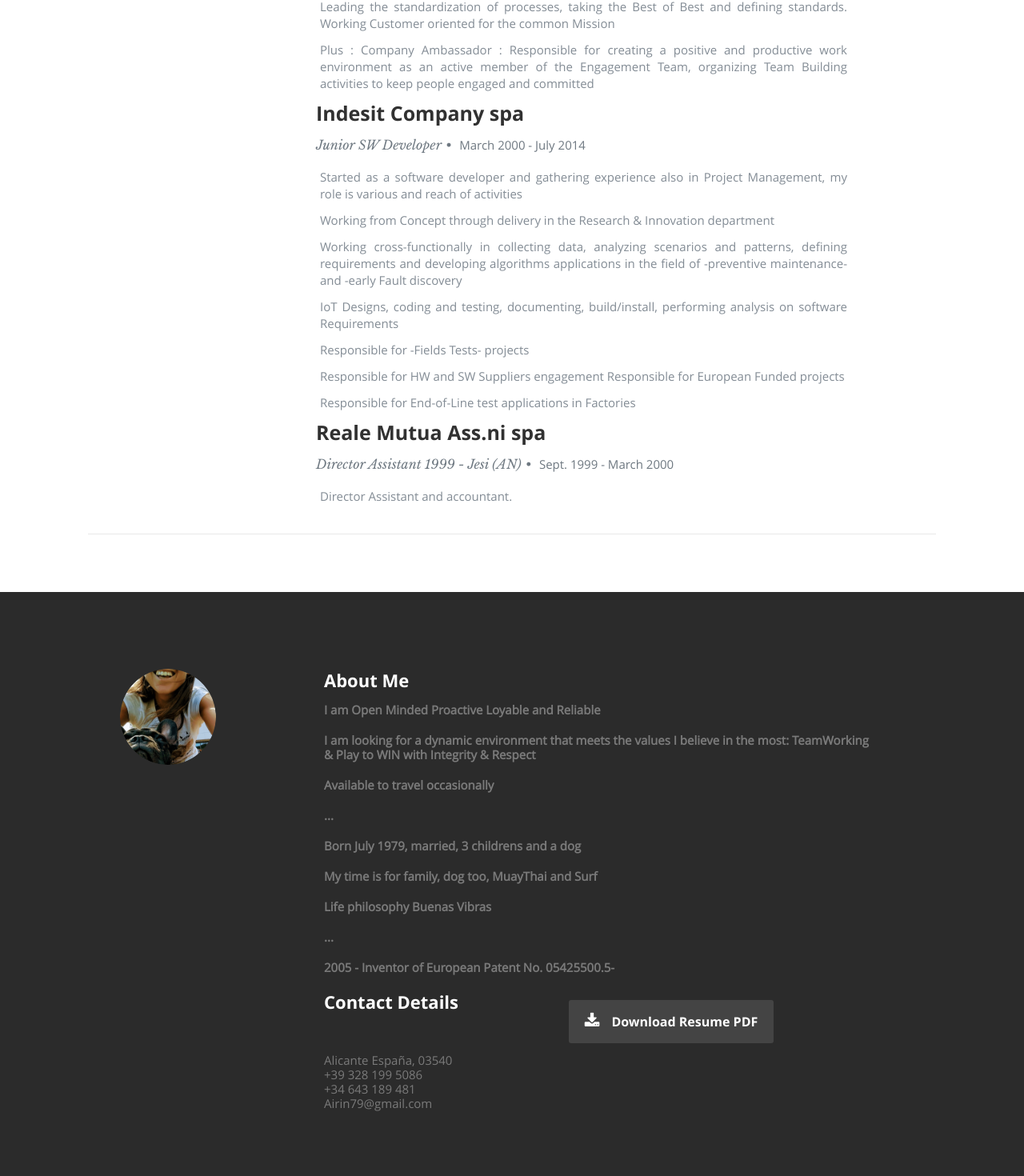
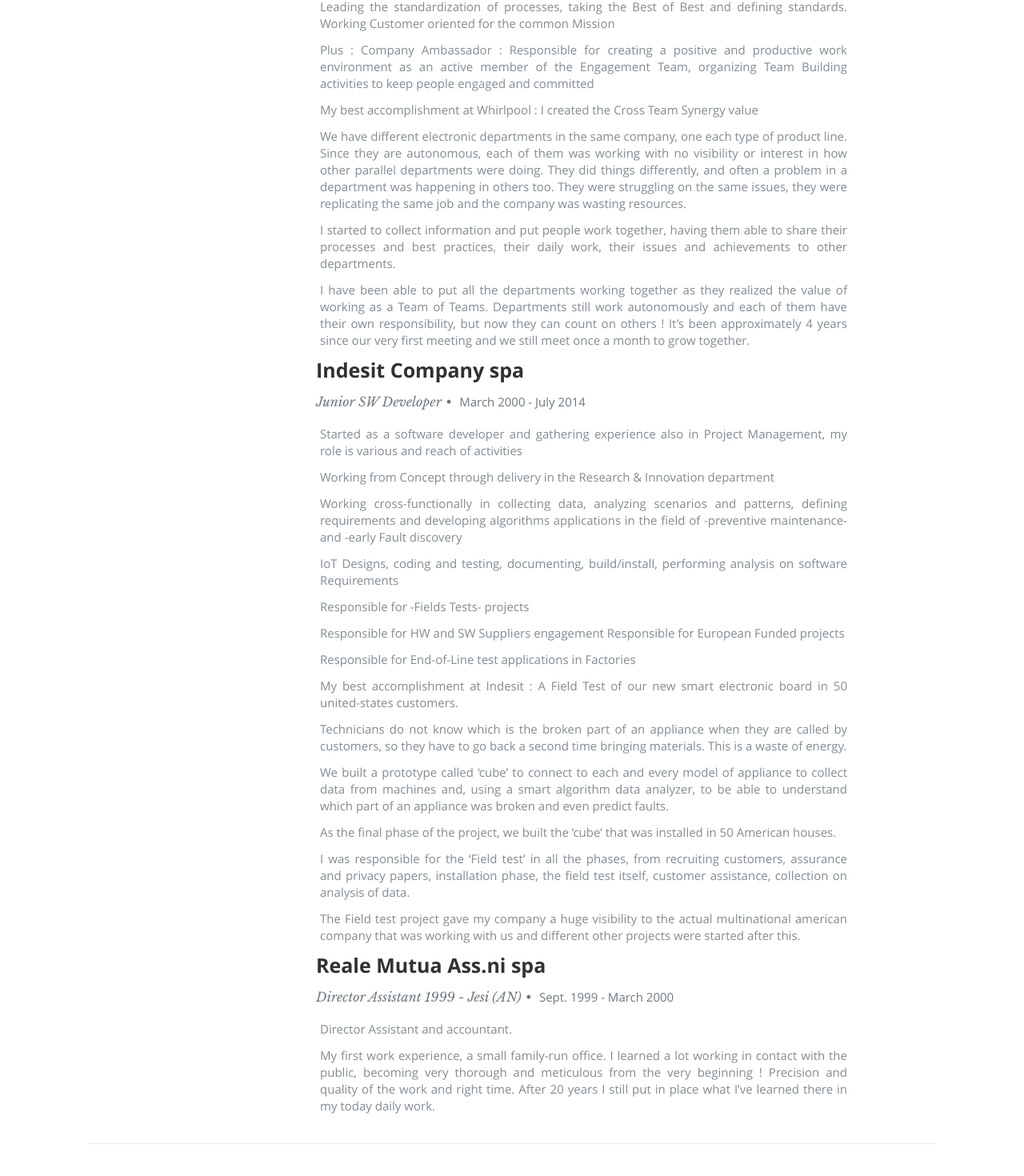
Before and after one commit to tbakerx/react-resume-template, a React (Create React App) app: page / in a window 1280 px wide. Shown: the part 2158-3628 px from the top of the page at 80% size. Built offline with nearby package versions, Linux system fonts and the light colour scheme.

Commit message:
My best accomplishment and where in years added

```diff
--- a/public/resumeData_en.json
+++ b/public/resumeData_en.json
@@ -6,6 +6,8 @@
     "bio": [
       "I am Open Minded   Proactive   Loyable and Reliable",
       "I am looking for a dynamic environment that meets the values I believe in the most: TeamWorking & Play to WIN with Integrity & Respect",
+      "Where and How in years from now ? Something I often think about. It scares me a little cos I’ll still be struggling with project timing and deliveries screaming at keyboards and screens 😂 What I am sure of is that I will continue to put in all the effort to be the best version of myself, to keep being a successful and happy woman. And I will be doing this with people that believe in me and give me the opportunity to grow and do great things together ",
+
       "Available to travel occasionally",
       " ... ",
       "Born July 1979, married, 3 childrens and a dog",
@@ -78,7 +80,11 @@
         "I am defining processes, Requirements, Analysis of data and tools to best suit to each need",
         "Responsible for standardizing the best practices and the best processes among different cross appliances electronic organizations",
         "Leading the standardization of processes, taking the Best of Best and defining standards. Working Customer oriented for the common Mission",
-        "Plus : Company Ambassador : Responsible for creating a positive and productive work environment as an active member of the Engagement Team, organizing Team Building activities to keep people engaged and committed"
+        "Plus : Company Ambassador : Responsible for creating a positive and productive work environment as an active member of the Engagement Team, organizing Team Building activities to keep people engaged and committed",
+        "My best accomplishment at Whirlpool : I created the Cross Team Synergy value ",
+        "We have different electronic departments in the same company, one each type of product line. Since they are autonomous, each of them was working with no visibility or interest in how other parallel departments were doing. They did things differently, and often a problem in a department was happening in others too. They were struggling on the same issues, they were replicating the same job and the company was wasting resources. ",
+        "I started to collect information and put people work together, having them able to share their processes and best practices, their daily work, their issues and achievements to other departments.",
+        "I have been able to put all the departments working together as they realized the value of working as a Team of Teams. Departments still work autonomously and each of them have their own responsibility, but now they can count on others ! It’s been approximately 4 years since our very first meeting and we still meet once a month to grow together."
       ]
      },
       {
@@ -92,14 +98,27 @@
         "IoT Designs, coding and testing, documenting, build/install, performing analysis on software Requirements ",
         "Responsible for -Fields Tests- projects",
         "Responsible for HW and SW Suppliers engagement Responsible for European Funded projects ",
-        "Responsible for End-of-Line test applications in Factories"
+        "Responsible for End-of-Line test applications in Factories",
+
+        "My best accomplishment at Indesit : A Field Test of our new smart electronic board in 50 united-states customers.",
+        "Technicians do not know which is the broken part of an appliance when they are called by customers, so they have to go back a second time bringing materials. This is a waste of energy. ",
+        "We built a prototype called ‘cube’ to connect to each and every model of appliance to collect data from machines and, using a smart algorithm data analyzer, to be able to understand which part of an appliance was broken and even predict faults.",
+        "As the final phase of the project, we built the ‘cube’ that was installed in 50 American houses. ",
+        "I was responsible for the ‘Field test’ in all the phases, from recruiting customers, assurance and privacy papers, installation phase, the field test itself, customer assistance, collection on analysis of data. ",
+        "The Field test project gave my company a huge visibility to the actual multinational american company that was working with us and different other projects were started after this."
+
+
+
         ]
       },
       {
         "company": "Reale Mutua Ass.ni spa",
         "title": "Director Assistant 1999 - Jesi (AN)",
         "years": "Sept. 1999 - March 2000",
-        "description": ["Director Assistant and accountant."]
+        "description": [
+        "Director Assistant and accountant.",
+        "My first work experience, a small family-run office. I learned a lot working in contact with the public, becoming very thorough and meticulous from the very beginning ! Precision and quality of the work and right time. After 20 years I still put in place what I’ve learned there in my today daily work."
+      ]
       }
     ],
     "skills": [
--- a/src/Components/Resume.js
+++ b/src/Components/Resume.js
@@ -33,6 +33,7 @@ const Resume = (props) => {
     return (
       <div key={work.company}>
         <h3 className="h3-resume">{work.company}</h3>
+
         <p className="info work-description">
           {work.title}
           <span>&bull;</span> <em className="date">{work.years}</em>
```
Also changed, not shown: 1 other file (tests, documents, lock files or other folders).
